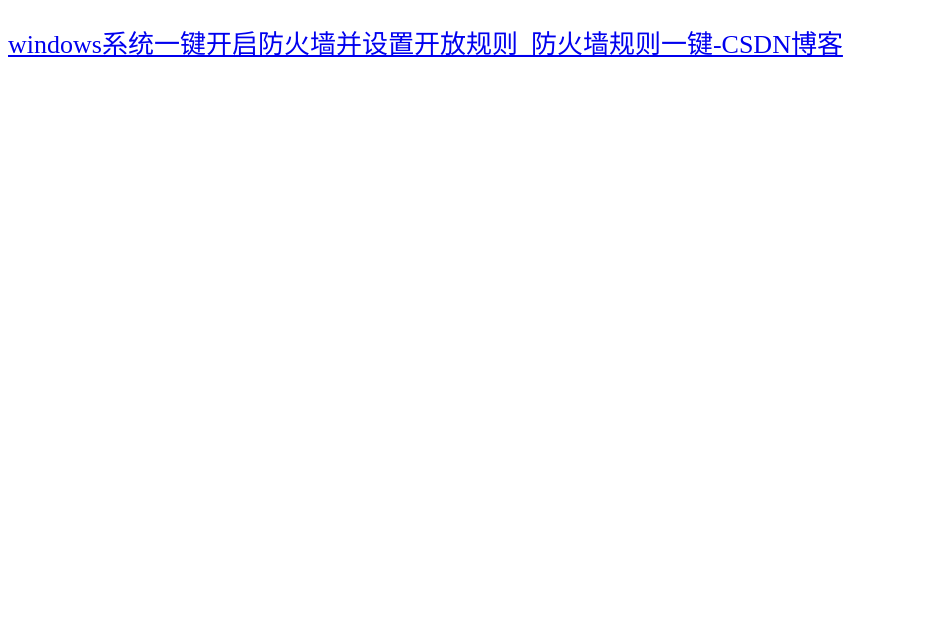
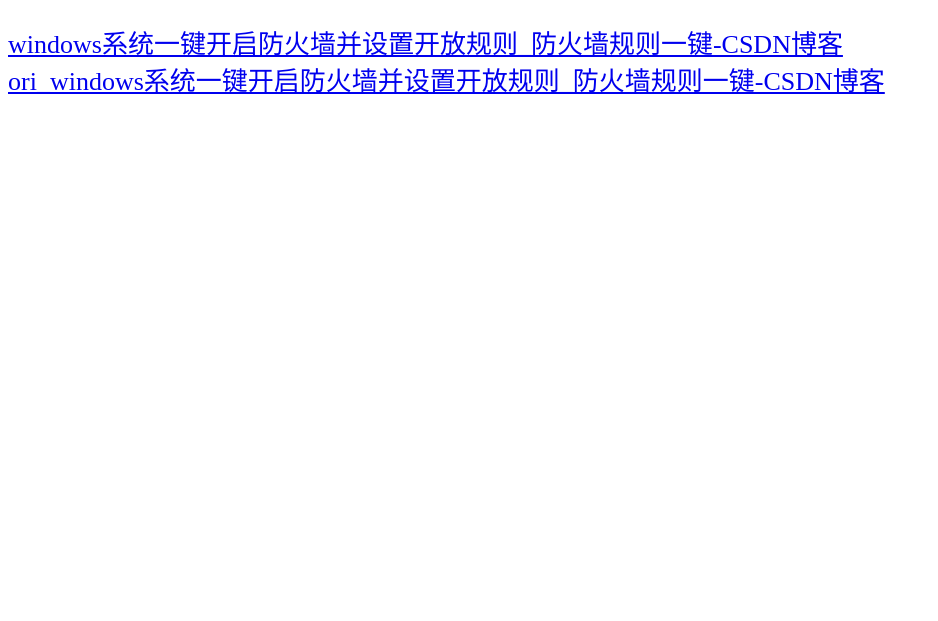
Before and after one commit to friends-cn/friends-cn.github.io, a plain HTML site: page index1.html in a window 1280 px wide. Shown: the part 179-800 px from the top of the page, without its empty margins (0-938 px from the left). Drawn offline with Linux system fonts and the light colour scheme.

Commit message:
Update index1.html

```diff
--- a/index1.html
+++ b/index1.html
@@ -8,6 +8,8 @@
 </head>
 <body>
 <h1>历史收藏归档</h1>
-<p><a href="windows系统一键开启防火墙并设置开放规则_防火墙规则一键-CSDN博客.html">windows系统一键开启防火墙并设置开放规则_防火墙规则一键-CSDN博客</a></p>
+<p> <a href="windows系统一键开启防火墙并设置开放规则_防火墙规则一键-CSDN博客.html">windows系统一键开启防火墙并设置开放规则_防火墙规则一键-CSDN博客</a> <br>
+    <a href="ori_windows系统一键开启防火墙并设置开放规则_防火墙规则一键-CSDN博客.html">ori_windows系统一键开启防火墙并设置开放规则_防火墙规则一键-CSDN博客</a>
+</p>
 </body>
 </html>
```
